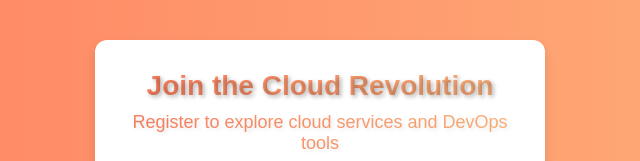
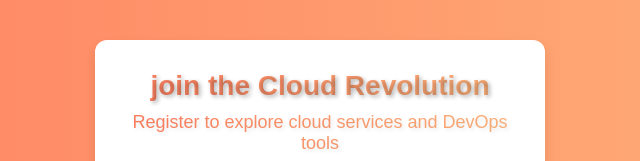
Before and after one commit to dkishore57/sample-web-app, a plain HTML site: page frontend/index.html in a window 1280 px wide. Shown: the part 155-316 px from the top of the page, 320-960 px from the left. Drawn offline with Linux system fonts and the light colour scheme.

Commit message:
Update index.html

```diff
--- a/frontend/index.html
+++ b/frontend/index.html
@@ -9,7 +9,7 @@
 <body>
   <div class="container">
     <div class="form-container">
-      <h1>Join the Cloud Revolution</h1>
+      <h1>join the Cloud Revolution</h1>
       <p class="sub-heading">Register to explore cloud services and DevOps tools</p>
       <form onsubmit="event.preventDefault(); addUser();">
         <div class="input-group">
```
